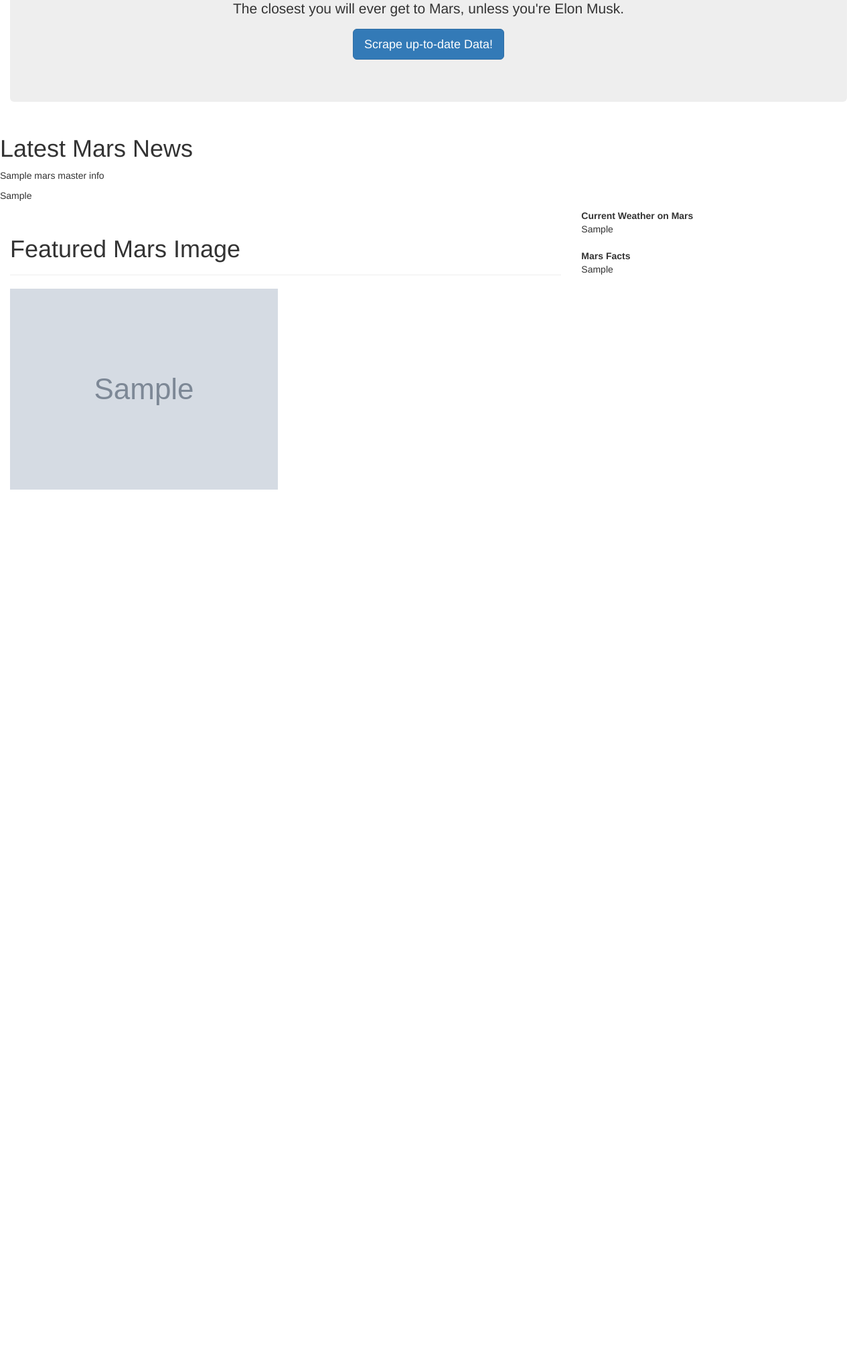
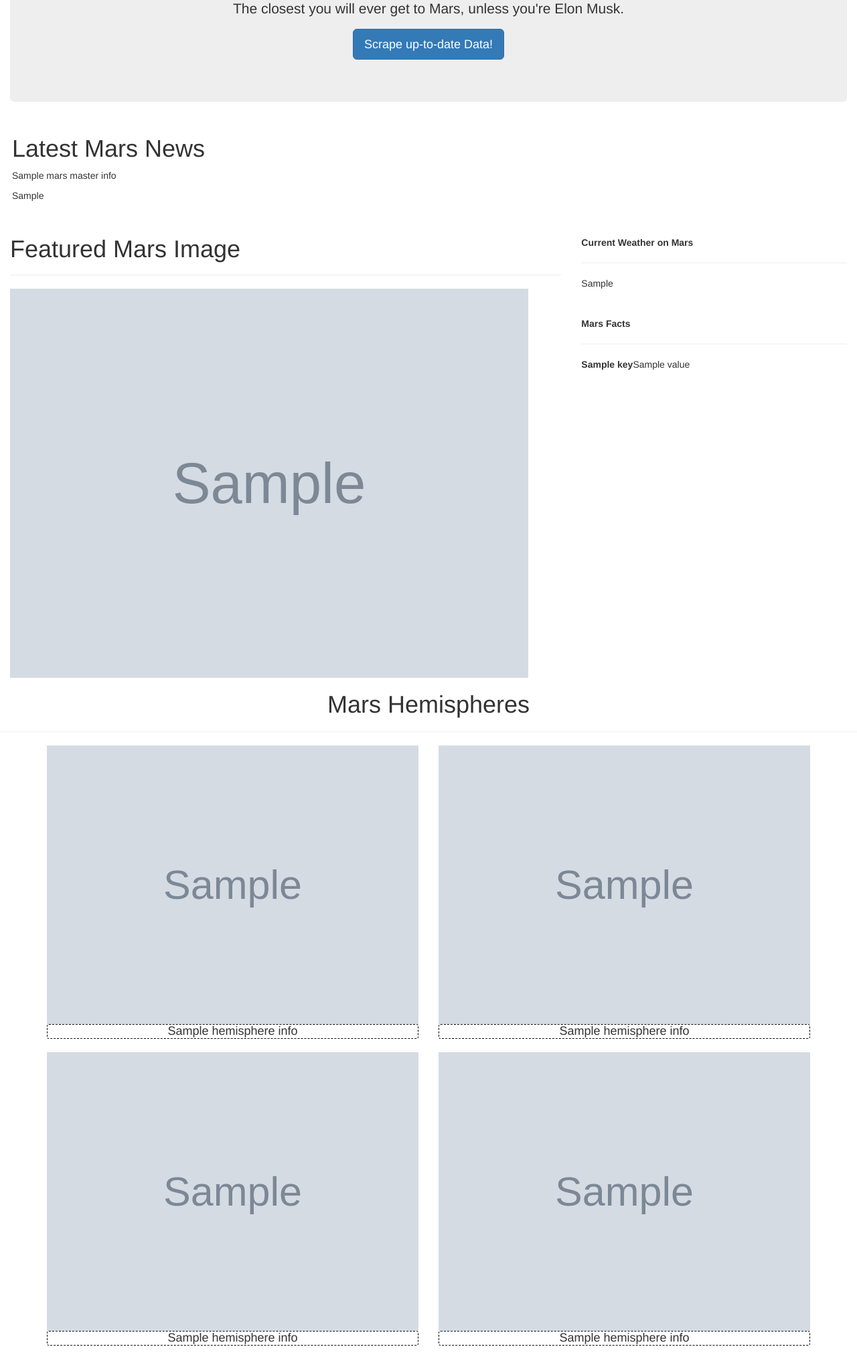
Before and after one commit to rose-gonoud/web-scraping-challenge, a Flask app: page / in a window 1280 px wide. Shown: the part 149-2178 px from the top of the page at 67% size. Before the commit the page ends 880 px from the top, so only its background shows below. Run offline with Flask 2, Linux system fonts and the light colour scheme; grey boxes marked "Sample" are stand-in pictures; a database or web service that is not in the repository returns one stand-in record (values such as "Sample title"); some libraries are stand-ins or nearby versions.

Commit message:
done! got it all except tweet filtering

```diff
--- a/Mission-to-Mars/app.py
+++ b/Mission-to-Mars/app.py
@@ -13,7 +13,9 @@ mongo = PyMongo(app, uri="mongodb://localhost:27017/mars_db")
 @app.route("/")
 def home():
 
-    # Find one record of data from the mongo database, making sure it's the latest that was tossed in
+    # Find one record of data from the mongo database
+    # our timestamp master_dict entry allows us to store all results of scraping and pull the newest
+    # sort is being used to order the timestamps in descending order, so the latest (highest) time is first in the list
     mars_master_info = mongo.db.mars_master_info.find_one(sort=[("collection_timestamp", -1)])
 
     # Return template and data
--- /dev/null
+++ b/Mission-to-Mars/static/styles.css
@@ -0,0 +1,38 @@
+img {
+    height: 100%;
+    width: 100%;
+    margin-bottom: 10px;
+}
+
+.feat_image {
+    height: 94%;
+    width: 94%;
+    margin-bottom: 20px;
+}
+
+.first_blurb {
+    margin-left: 18px;
+}
+
+.weather {
+    margin-top: 40px;
+}
+
+.facts {
+    margin-top: 40px;
+}
+
+.grid_header {
+    text-align: center;
+    margin-top: 30px;
+}
+
+.caption {
+    text-align: center;
+    font-size: large;
+    margin-bottom: 20px;
+    margin-top: -10px;
+    border-bottom: black;
+    border-radius: 3px;
+    border: 1px dashed black;
+}
--- a/Mission-to-Mars/templates/index.html
+++ b/Mission-to-Mars/templates/index.html
@@ -7,55 +7,94 @@
   <meta http-equiv="X-UA-Compatible" content="ie=edge">
   <title>Mission To Mars</title>
   <link rel="stylesheet" href="https://maxcdn.bootstrapcdn.com/bootstrap/3.3.7/css/bootstrap.min.css">
-  <link rel="stylesheet" href="styles.css">
+  <!-- my additional style sheet stored in a static directory -->
+  <link rel="stylesheet" href="static/styles.css">
 </head>
 
 <body>
+  <!-- header jumbotron -->
   <div class="container-fluid">
     <div class="jumbotron text-center">
-      <h1>Mission to Mars</h1>
-      <p>The closest you will ever get to Mars, unless you're Elon Musk.</p>
-      <p><a class="btn btn-primary btn-lg" href="/scrape" role="button">Scrape up-to-date Data!</a></p>
+      <h1 class="opaque">Mission to Mars</h1>
+      <p class="opaque">The closest you will ever get to Mars, unless you're Elon Musk.</p>
+      <!-- button that runs the scrape route from app.py -->
+      <p class="opaque"><a class="btn btn-primary btn-lg" href="/scrape" role="button">Scrape up-to-date Data!</a></p>
     </div>
+    <!-- retrieves mars_data, the newest entry in the mars_master_info collection (see app.py for sorting args) -->
     {% if mars_data %}
       <div class="row">
         <div class="col-md-12">
           <div class="row">
-            <h1>Latest Mars News</h1>
-            <!-- tried getting info by querying into the one dict inside mars_data -->
-            <p>{{ mars_data.news_title }}</p>
-            <!-- also tried just querying into master_dict (was doubtful here, since nothing is saved in the app as master_dict) -->
-            <p>{{ mars_data.news_p }}</p>
+            <h1 class="first_blurb"> Latest Mars News </h1>
+            <p class="first_blurb">{{ mars_data.news_title }}</p>
+            <p class="first_blurb">{{ mars_data.news_p }}</p>
             <div class="col-md-8">
               <div class="page-header">
                 <h1>
                   Featured Mars Image
                 </h1>
               </div>
-              <img class="image" alt="Featured Mars Image" src="{{ mars_data.featured_image_url }}" />
+              <img class="feat_image" alt="Featured Mars Image" src="{{ mars_data.featured_image_url }}" />
             </div>
             <div class="col-md-4">
               <dl>
-                <dt>
-                  Current Weather on Mars
+                <dt class="weather">
+                  Current Weather on Mars<hr/>
                 </dt>
                 <dd>
                     {{ mars_data.mars_weather | safe}}
                 </dd>
               </dl>
               <dl>
-                <dt>
-                  Mars Facts
+                <dt class="facts">
+                  Mars Facts<hr/>
                 </dt>
                 <dd class="table">
-                  {{ mars_data.mars_facts }}
+                  <!-- this table div breaks the dictionary entry containing the Mars Facts table into its keys and values-->
+                  <!-- allowing them to be placed into html's table tags -->
+                  <table>
+                    {% for key, value in mars_data.mars_facts.items() %}
+                       <tr>
+                            <th> {{ key }} </th>
+                            <td> {{ value }} </td>
+                       </tr>
+                    {% endfor %}
+                  </table>
                 </dd>
               </dl>
             </div>
           </div>
         </div>
-      </div>
-
+        <h1 class="grid_header">Mars Hemispheres<hr/></h1>
+        <div class="container">
+          <div class="row">
+            <div class="col-md-6">
+              <img alt="Cerberus" src="{{ mars_data.hemisphere_info[0].img_url }}" />
+              <h3 class="caption">
+                {{ mars_data.hemisphere_info[0].title }}
+              </h3>
+            </div>
+            <div class="col-md-6">
+              <img alt="Schiaparelli" src="{{ mars_data.hemisphere_info[1].img_url }}" />
+              <h3 class="caption">
+                {{ mars_data.hemisphere_info[1].title }}
+              </h3>
+            </div>
+          </div>
+          <div class="row">
+            <div class="col-md-6">
+              <img alt="Syrtis Major" src="{{ mars_data.hemisphere_info[2].img_url }}" />
+              <h3 class="caption">
+                {{ mars_data.hemisphere_info[2].title }}
+              </h3>
+            </div>
+            <div class="col-md-6">
+              <img alt="Valles Marineris" src="{{ mars_data.hemisphere_info[3].img_url }}" />
+              <h3 class="caption">
+                {{ mars_data.hemisphere_info[3].title }}
+              </h3>
+            </div>
+        </div>
     {% endif %}
   </div>
 </body>
--- a/Mission-to-Mars/templates/styles.css
+++ /dev/null
@@ -1,3 +0,0 @@
-.image {
-    size: 20%;
-}
```
Also changed, not shown: Mission-to-Mars/scrape_mars.py (+18 -1 lines), 1 other file.
